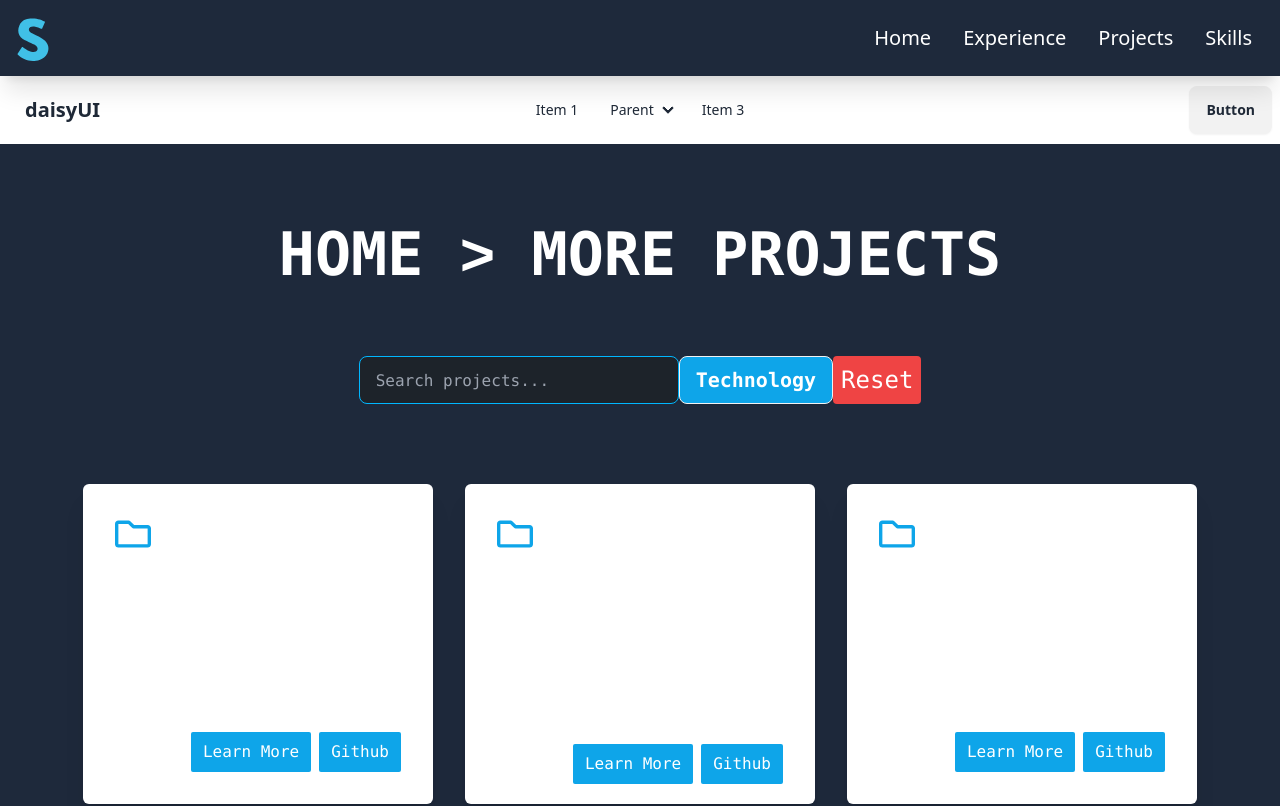
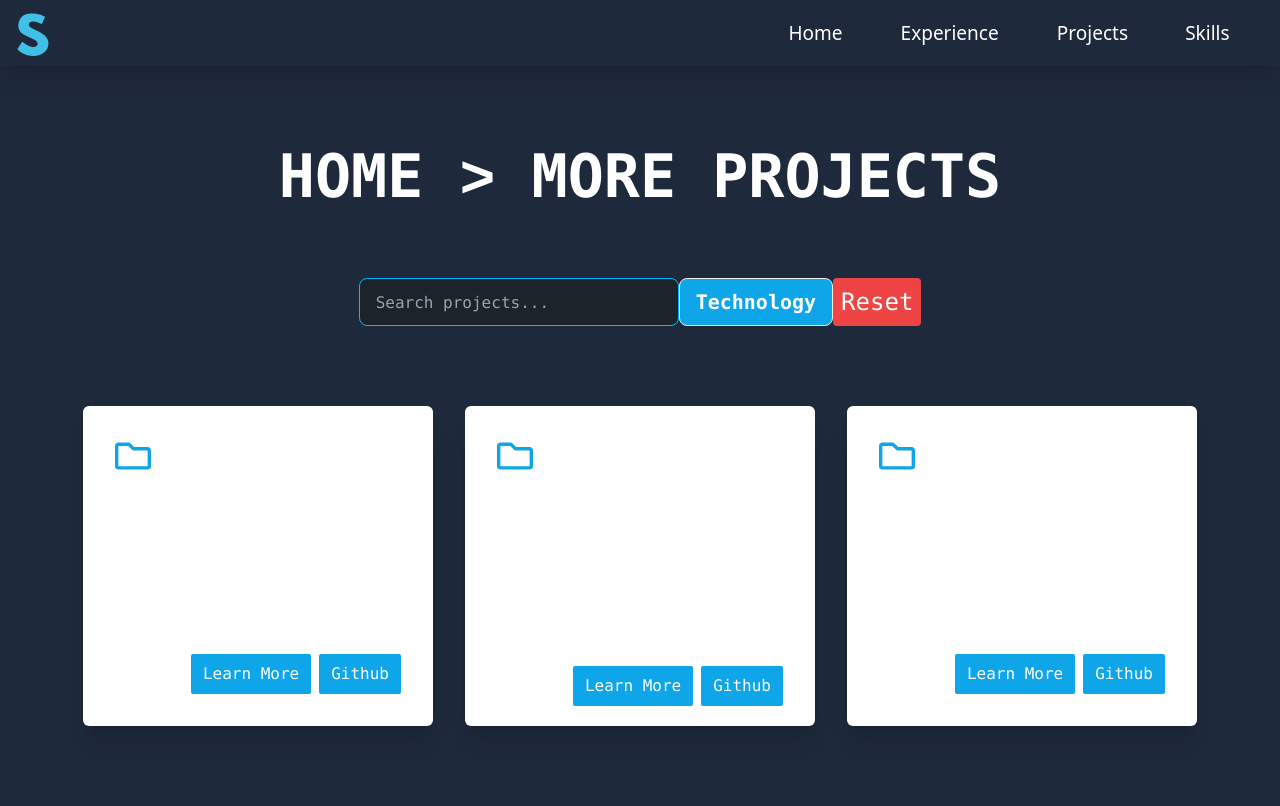
Before and after one commit to Radser2001/Portfolio, a Next.js app: page /projects in a window 1280 px wide. Shown: the top 806 px of the page. Built offline with nearby package versions, Linux system fonts and the light colour scheme.

Commit message:
Fix Navbar menu style issue

```diff
--- a/components/Nav.js
+++ b/components/Nav.js
@@ -4,7 +4,6 @@ import Image from "next/image";
 const Nav = () => {
   return (
     // <nav className="sticky top-0 z-50 w-full bg-slate-800 font-mono flex justify-center  items-center md:justify-end md:items-center p-6  pr-8 pl-8 ">
-    <>
     <div className="sticky top-0 z-50 navbar bg-slate-800 shadow-xl text-white">
       <div className="navbar-start">
         {/* Responsive menu */}
@@ -48,95 +47,22 @@ const Nav = () => {
         </div>
       </div>
       <div className="navbar-end hidden md:flex">
-          <ul className="menu menu-horizontal px-1 text-lg lg:text-xl ">
-            <li>
+        <ul className="flex flex-row items-center justify-between px-1 text-lg lg:text-xl ">
+          <li className="mr-5 btn btn-ghost font-normal text-lg lg:text-xl">
             <Link href="/#Home">Home</Link>
           </li>
-            <li>
+          <li className="mr-5 btn btn-ghost font-normal text-lg lg:text-xl">
             <Link href="/#Home">Experience</Link>
           </li>
-            <li>
+          <li className="mr-5 btn btn-ghost font-normal text-lg lg:text-xl">
             <Link href="/#Projects">Projects</Link>
           </li>
-            <li>
+          <li className="mr-5 btn btn-ghost font-normal text-lg lg:text-xl">
             <Link href="/#Skills">Skills</Link>
           </li>
         </ul>
       </div>
     </div>
-
-      <div className="navbar bg-base-100">
-        <div className="navbar-start">
-          <div className="dropdown">
-            <div tabIndex={0} role="button" className="btn btn-ghost lg:hidden">
-              <svg
-                xmlns="http://www.w3.org/2000/svg"
-                className="h-5 w-5"
-                fill="none"
-                viewBox="0 0 24 24"
-                stroke="currentColor"
-              >
-                <path
-                  strokeLinecap="round"
-                  strokeLinejoin="round"
-                  strokeWidth="2"
-                  d="M4 6h16M4 12h8m-8 6h16"
-                />
-              </svg>
-            </div>
-            <ul
-              tabIndex={0}
-              className="menu menu-sm dropdown-content mt-3 z-[1] p-2 shadow bg-base-100 rounded-box w-52"
-            >
-              <li>
-                <a>Item 1</a>
-              </li>
-              <li>
-                <a>Parent</a>
-                <ul className="p-2">
-                  <li>
-                    <a>Submenu 1</a>
-                  </li>
-                  <li>
-                    <a>Submenu 2</a>
-                  </li>
-                </ul>
-              </li>
-              <li>
-                <a>Item 3</a>
-              </li>
-            </ul>
-          </div>
-          <a className="btn btn-ghost text-xl">daisyUI</a>
-        </div>
-        <div className="navbar-center hidden lg:flex">
-          <ul className="menu menu-horizontal px-1">
-            <li>
-              <a>Item 1</a>
-            </li>
-            <li>
-              <details>
-                <summary>Parent</summary>
-                <ul className="p-2">
-                  <li>
-                    <a>Submenu 1</a>
-                  </li>
-                  <li>
-                    <a>Submenu 2</a>
-                  </li>
-                </ul>
-              </details>
-            </li>
-            <li>
-              <a>Item 3</a>
-            </li>
-          </ul>
-        </div>
-        <div className="navbar-end">
-          <a className="btn">Button</a>
-        </div>
-      </div>
-    </>
     // </nav>
   );
 };
```
Lines whose indentation alone changed are shown as unchanged.
